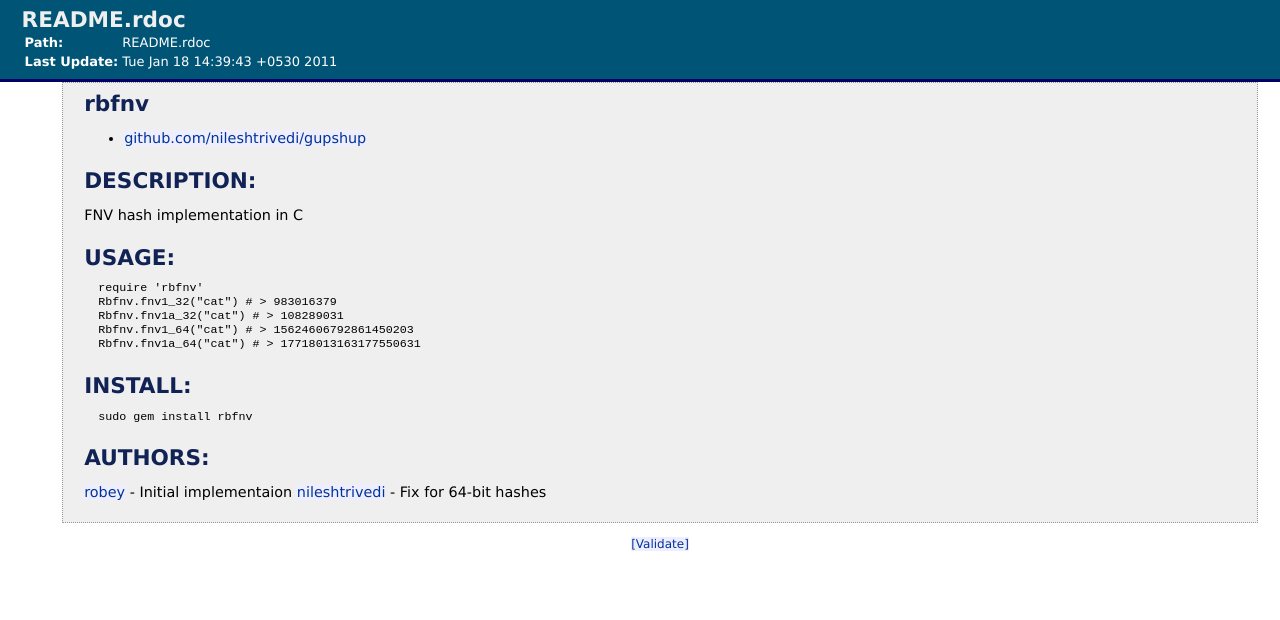
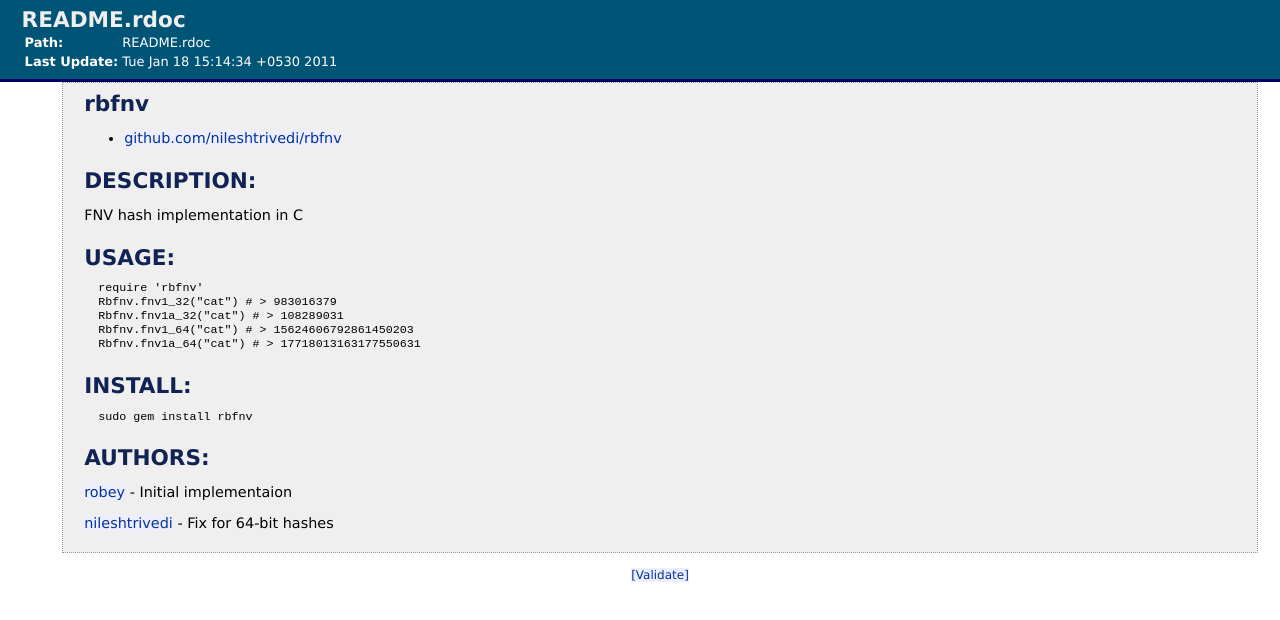
Before and after one commit to nileshtrivedi/rbfnv, a plain HTML site: page doc/files/README_rdoc.html in a window 1280 px wide. Drawn offline with Linux system fonts and the light colour scheme.

Commit message:
Bumped up the version

```diff
--- a/doc/files/README_rdoc.html
+++ b/doc/files/README_rdoc.html
@@ -56,7 +56,7 @@
     </tr>
     <tr class="top-aligned-row">
       <td><strong>Last Update:</strong></td>
-      <td>Tue Jan 18 14:39:43 +0530 2011</td>
+      <td>Tue Jan 18 15:14:34 +0530 2011</td>
     </tr>
     </table>
   </div>
@@ -72,7 +72,7 @@
       <h1>rbfnv</h1>
 <ul>
 <li><a
-href="http://github.com/nileshtrivedi/gupshup">github.com/nileshtrivedi/gupshup</a>
+href="http://github.com/nileshtrivedi/rbfnv">github.com/nileshtrivedi/rbfnv</a>
 
 </li>
 </ul>
@@ -94,9 +94,11 @@ FNV hash implementation in C
 </pre>
 <h2>AUTHORS:</h2>
 <p>
-<a href="http://github.com/robey">robey</a> - Initial implementaion <a
-href="http://github.com/nileshtrivedi">nileshtrivedi</a> - Fix for 64-bit
-hashes
+<a href="http://github.com/robey">robey</a> - Initial implementaion
+</p>
+<p>
+<a href="http://github.com/nileshtrivedi">nileshtrivedi</a> - Fix for
+64-bit hashes
 </p>
 
     </div>
```
Also changed, not shown: doc/files/CHANGELOG.html (+2 -2 lines), 2 other files.
